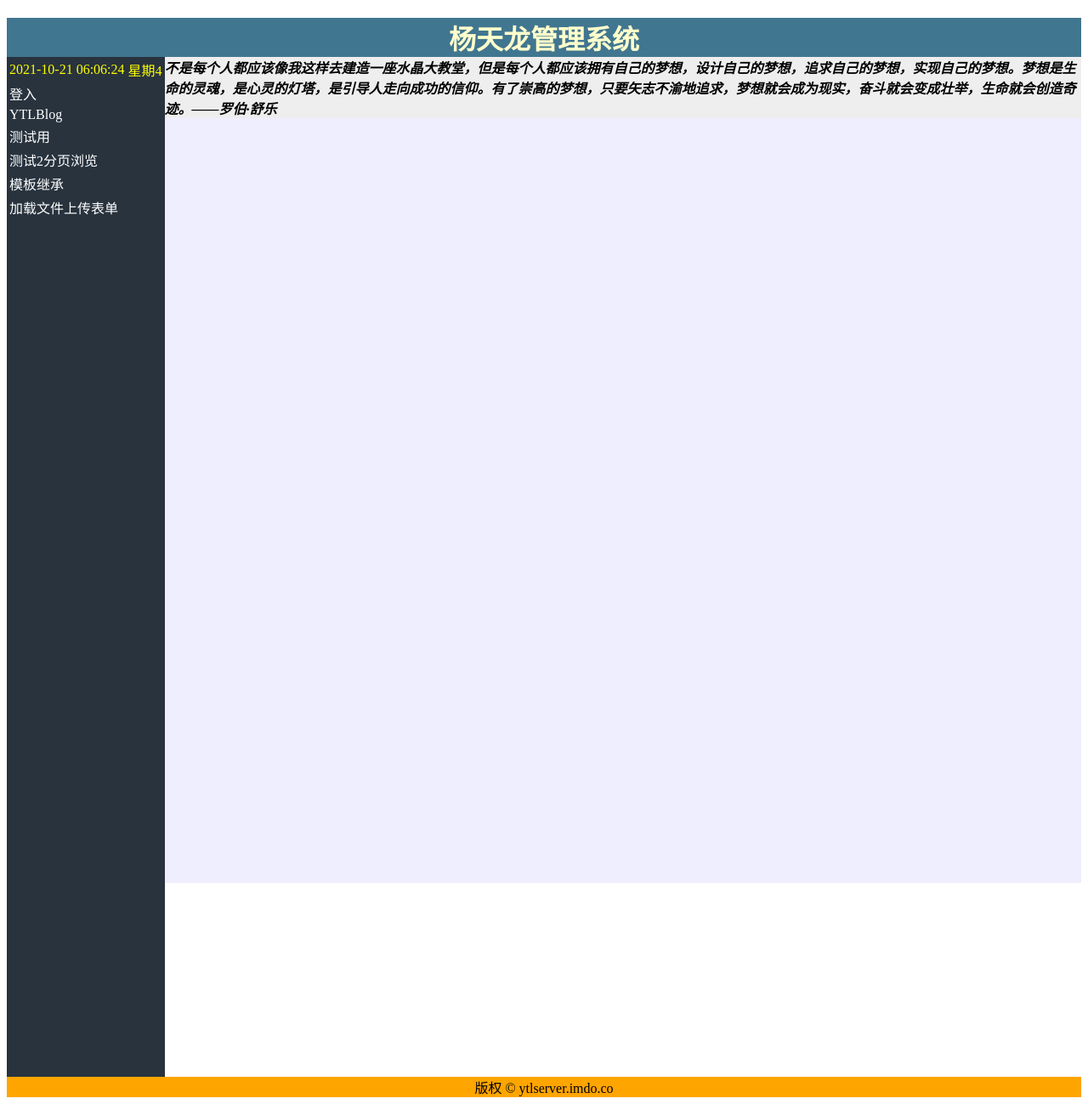
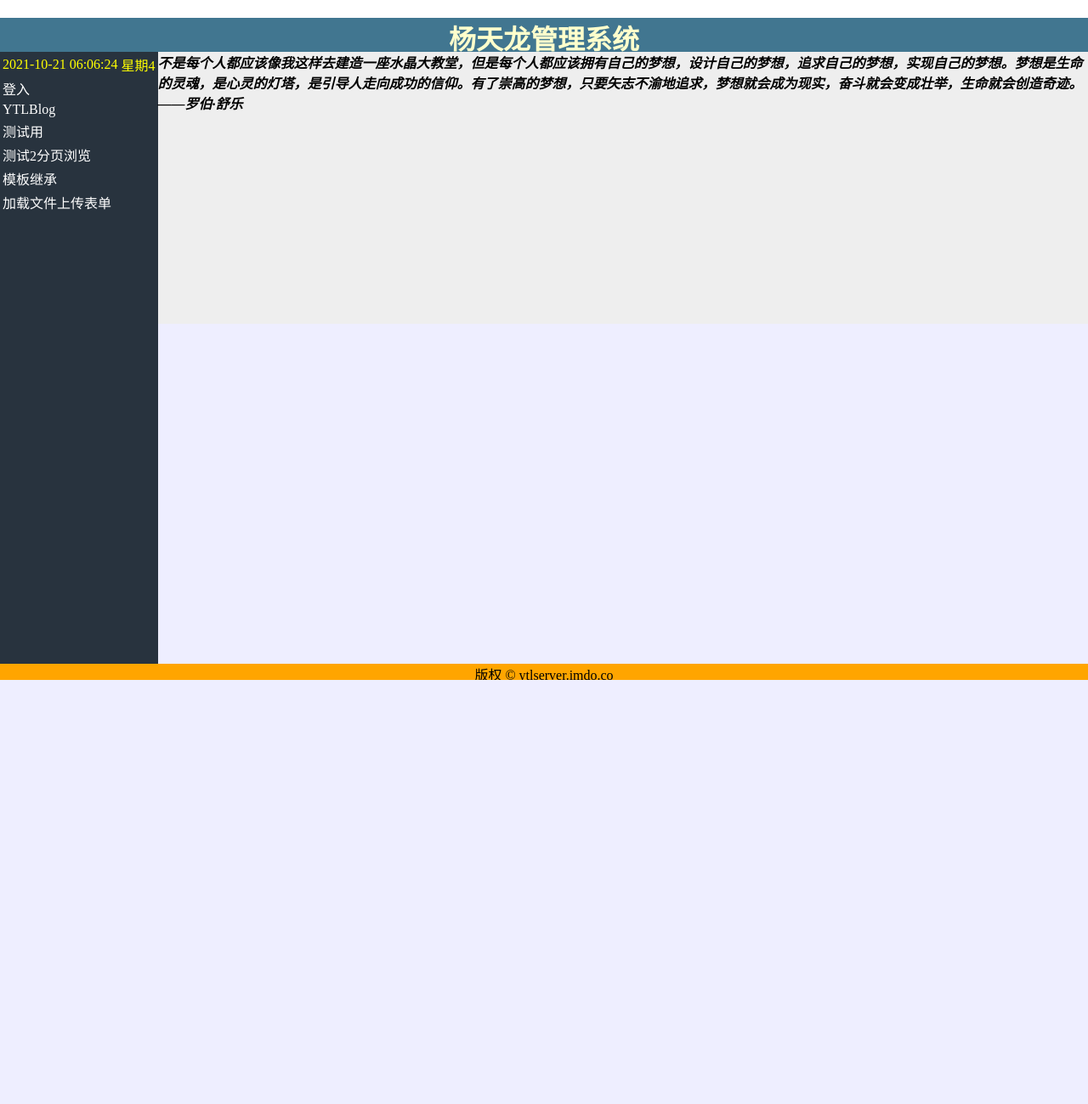
Before and after one commit to YtlGitHub/YTLDjangoSever, a Django app: page / in a window 1280 px wide. Shown: the whole page at 85% size. After the commit the page ends 800 px from the top, so only its background shows below. Run offline with Django 3.2, Linux system fonts and the light colour scheme.

Commit message:
Update index.html

```diff
--- a/mydemo/templates/myapp/index/index.html
+++ b/mydemo/templates/myapp/index/index.html
@@ -4,18 +4,17 @@
     <meta charset="UTF-8">
     <title>杨天龙管理系统</title>
 	<meta name="viewport" content="width=device-width,initial-scale=1.0, minimum-scale=1.0, maximum-scale=1.0, user-scalable=no"/>
-	<style>
+	<style type="text/css">
+		html,body{height:100%; width:100%; overflow:hidden; margin:0; padding:0;}
 		a{text-decoration:none; color:rgb(255,255,255);}
 		a:hover{text-decoration:none; color:rgb(0,255,255);}
 	</style>
 </head>
 <body>
-<div id="header" style="background-color: #417690; color: #ffc; width:maxpx;">
-<center>
-<h1 style="margin-bottom:0;">杨天龙管理系统</h1>
-</center></div>
+<div id="header" style="background-color: #417690; color: #ffc; height:5%; width:100%;">
+<h1 style="margin-bottom:0; text-align:center;">杨天龙管理系统</h1></div>
 
-<div id="menu" style="background-color: rgb(40, 51, 62);height:1200px;float:left;">
+<div id="menu" style="background-color: rgb(40, 51, 62);height:90%;float:left;">
 <table>
 	<tr>
 		<td style="color: rgb(255,255,0)">{{ time|date:"Y-m-d H:i:s" }}</td>
@@ -41,14 +40,14 @@
 	</tr>
 </table></div>
 
-<div id="content" style="background-color:#EEEEEE;width:maxpx;">
+<div id="content" style="background-color:#EEEEEE; height:40%; width:100%;">
 <i><b>
 不是每个人都应该像我这样去建造一座水晶大教堂，但是每个人都应该拥有自己的梦想，设计自己的梦想，追求自己的梦想，实现自己的梦想。梦想是生命的灵魂，是心灵的灯塔，是引导人走向成功的信仰。有了崇高的梦想，只要矢志不渝地追求，梦想就会成为现实，奋斗就会变成壮举，生命就会创造奇迹。——罗伯·舒乐</i></b></div>
 
-<div id="content" style="background-color:#eef;height:900px;width:100%;">
+<div id="content" style="background-color:#eef; height:50%; width:100%;">
 <!-- <iframe src="https://ytlserver.imdo.co/" name="myframe" frameborder="1" width="73%" height="780"></iframe> --></div>
 
-<div id="footer" style="background-color:#FFA500;clear:both;text-align:center;">
+<div id="footer" style="height:5%; background-color:#FFA500;clear:both;text-align:center;">
 版权 © ytlserver.imdo.co</div>
 </body>
 </html>
```
